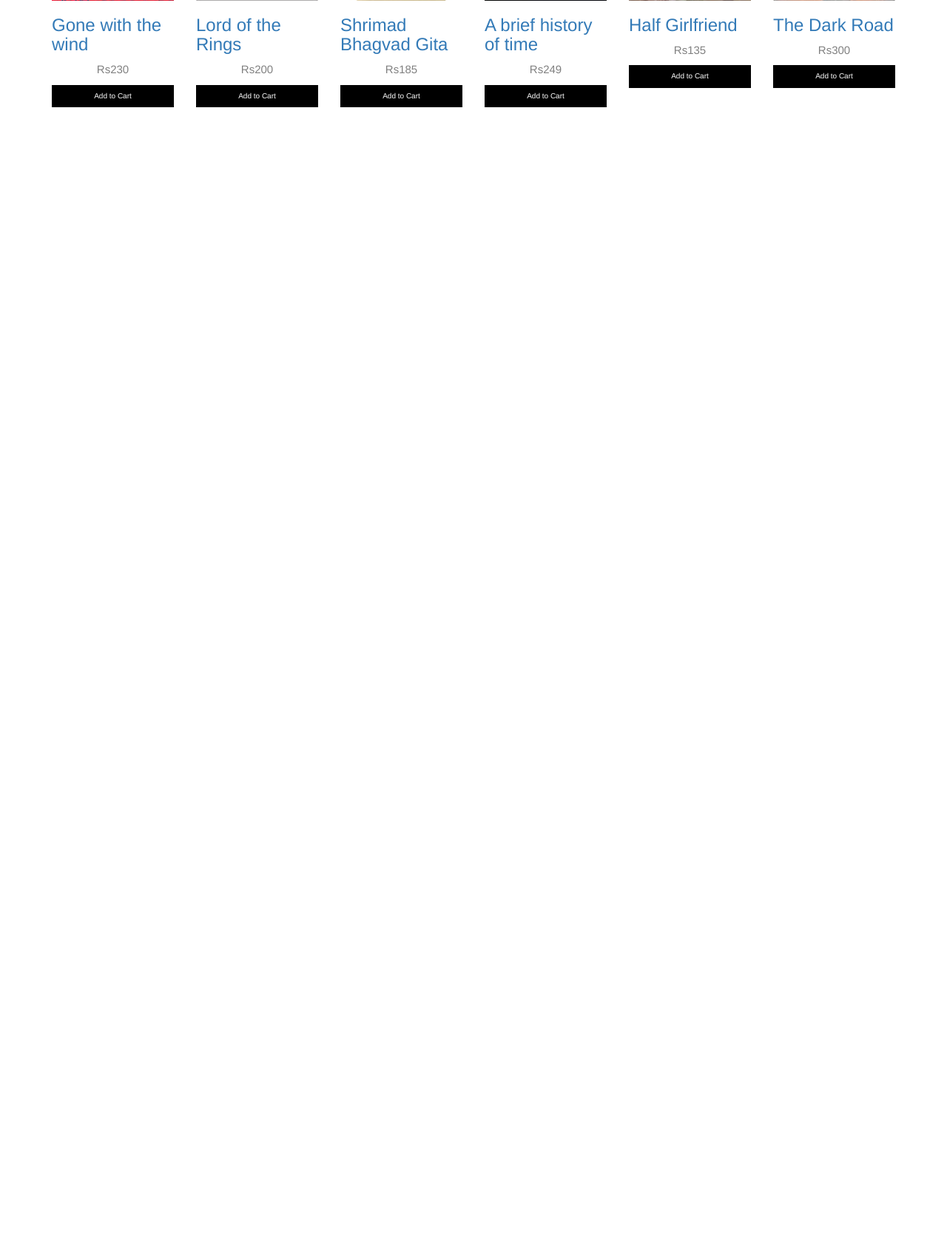
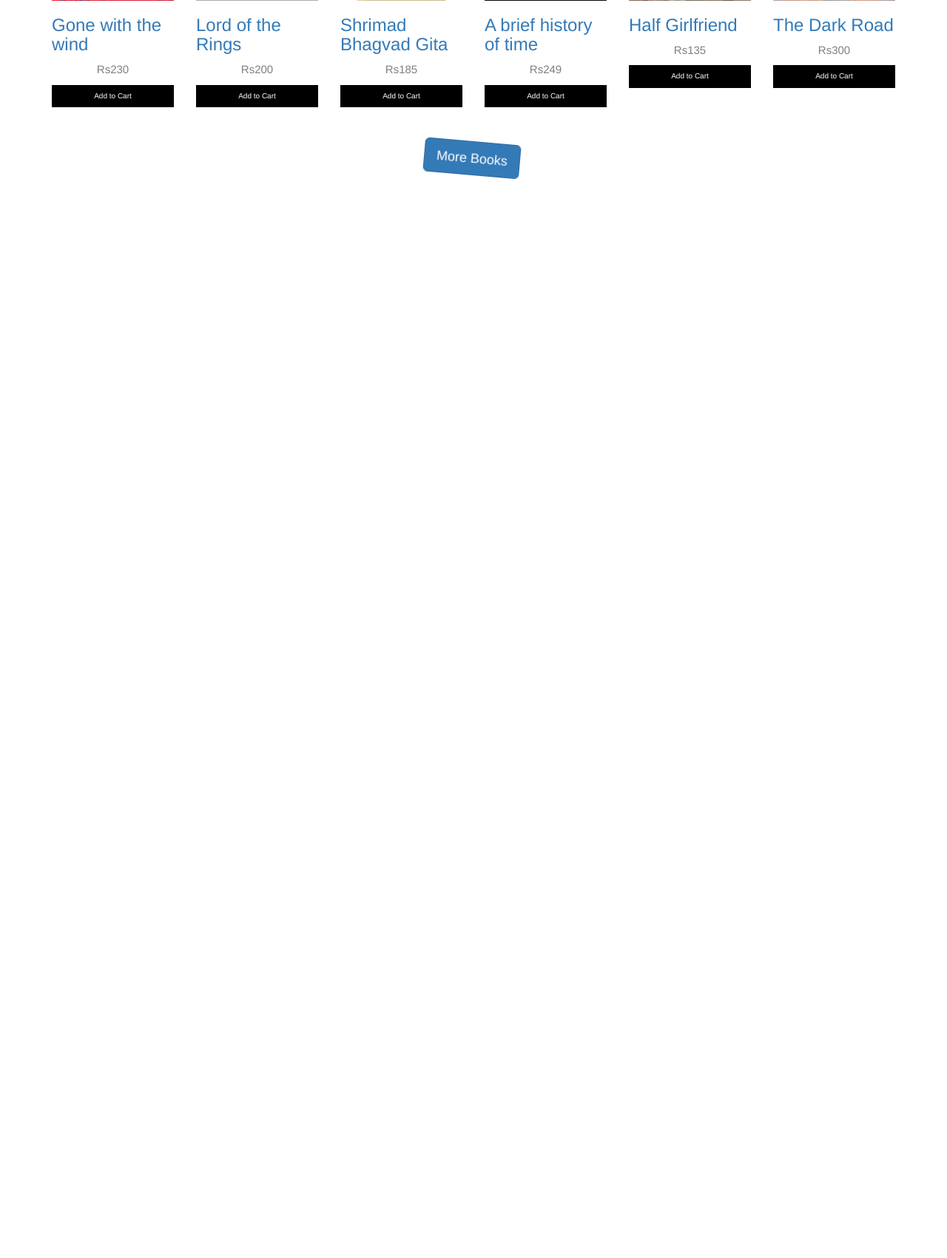
Before and after one commit to S-a-k-s-h-i/Django_Projects, a Django app: page / in a window 1280 px wide. Shown: the part 1177-2878 px from the top of the page at 74% size. Run offline with Django 3.2, Linux system fonts and the light colour scheme; data comes from the database, SQL or seed files in the repository; both versions use the stored data as it was after the commit; some libraries are stand-ins or nearby versions.

Commit message:
modified

```diff
--- a/website/static/index.css
+++ b/website/static/index.css
@@ -1,3 +1,9 @@
+body{
+    padding-top:0;
+}
+.products{
+  height:500px;
+  }
 
 div{
     height: 700px;
@@ -10,8 +16,8 @@
     margin: 0;
     padding: 0;
     color: white;
-    font-family: 'Anton', sans-serif;
     font-size:35px;
+    font-weight:bold;
 
 }
 p{  color: white;
@@ -23,7 +29,7 @@
 .center{
     width:500px;
     margin: 0 auto;
-    padding-top: 250px;
+    padding-top: 220px;
 }
 
 .book h2{
@@ -37,9 +43,11 @@
     height: 250px;
 }
 <--------------------------------Products------------------------------>
+
 .card {
   box-shadow: 0 4px 8px 0 rgba(0, 0, 0, 0.2);
-  max-width: 100px;
+  max-width: 200px;
+  max-height:200px;
   margin: auto;
   text-align: center;
   font-family: arial;
--- a/website/templates/index.html
+++ b/website/templates/index.html
@@ -13,17 +13,19 @@
     <link href="https://fonts.googleapis.com/css2?family=Anton&display=swap" rel="stylesheet">
     <link rel="stylesheet" href="https://cdnjs.cloudflare.com/ajax/libs/font-awesome/4.7.0/css/font-awesome.min.css">
     <link rel="stylesheet" media="screen" href="https://cdnjs.cloudflare.com/ajax/libs/twitter-bootstrap/3.3.5/css/bootstrap.min.css">
+     <link rel="stylesheet" href="https://cdnjs.cloudflare.com/ajax/libs/animate.css/3.7.2/animate.min.css">
 </head>
 <body>
    <div data-parallax="scroll" data-image-src="{% static 'images/book.jpg' %}">
        <div class="center">
-        <h1>A Book is a gift that lasts a lifetime.<br>Live life buy the books</h1>
+        <h1>A Book is a gift that lasts a lifetime.<br>Live life buy the books</h1><br>
+            <p><a class="btn btn-default btn-lg animated infinite bounce" href="#">Buy Today</a></p>
         </div>
     </div>
     <div  data-parallax="scroll" >
        <div class="book">
            <h2>Popular Books</h2>
-             <div class="container">
+             <div class="container products ">
                  <div class="row">
                          {% for product in object_list %}
                      <a href="{% url 'product_detail' product.pk %}">
@@ -39,7 +41,10 @@
                           {% endfor %}
                  </div>
              </div>
+            <br>
+           <p><a class="btn btn-primary btn-lg animated infinite swing" href="#">More Books</a></p>
         </div>
+
    </div>
     <div data-parallax="scroll" data-image-src="{% static 'images/lap.jpg' %}">
        <div class="center">
```
Also changed, not shown: website/db.sqlite3, 1 other file.
